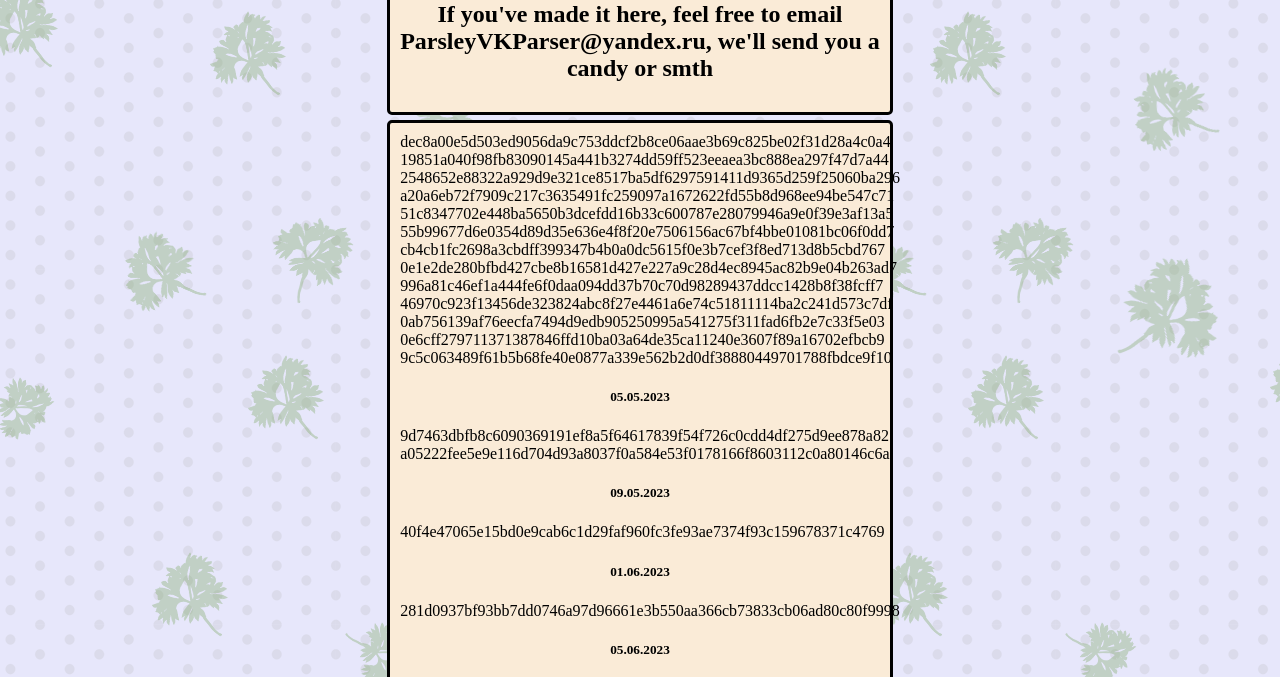
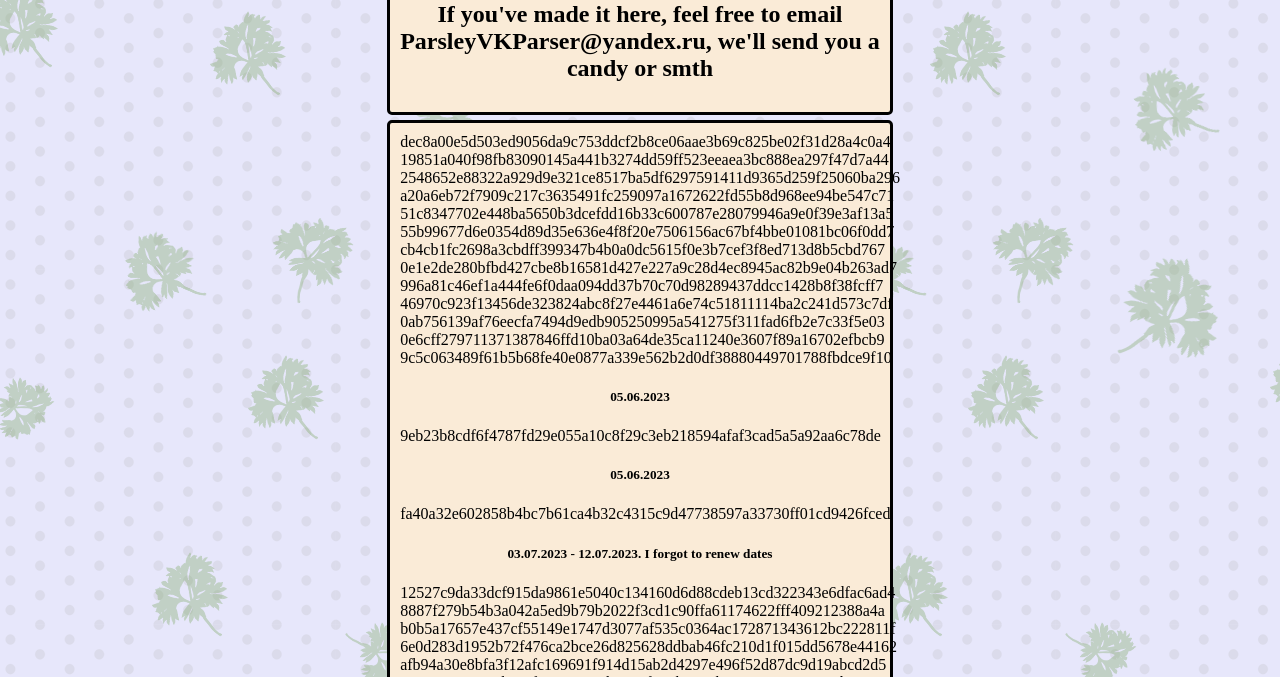
Before and after one commit to Parsley-VKParser/Parsley-VKParser.github.io, a plain HTML site: page index.html in a window 1280 px wide. Shown: the part 100-777 px from the top of the page. Drawn offline with Linux system fonts and the light colour scheme.

Commit message:
Update index.html

```diff
--- a/index.html
+++ b/index.html
@@ -23,13 +23,6 @@
       <div class = "licensed_id">0ab756139af76eecfa7494d9edb905250995a541275f311fad6fb2e7c33f5e03</div>
       <div class = "licensed_id">0e6cff279711371387846ffd10ba03a64de35ca11240e3607f89a16702efbcb9</div>
       <div class = "licensed_id">9c5c063489f61b5b68fe40e0877a339e562b2d0df38880449701788fbdce9f10</div>
-        <h5>05.05.2023</h5>
-      <div class = "licensed_id">9d7463dbfb8c6090369191ef8a5f64617839f54f726c0cdd4df275d9ee878a82</div>
-      <div class = "licensed_id">a05222fee5e9e116d704d93a8037f0a584e53f0178166f8603112c0a80146c6a</div>
-        <h5>09.05.2023</h5>
-      <div class = "licensed_id">40f4e47065e15bd0e9cab6c1d29faf960fc3fe93ae7374f93c159678371c4769</div>
-         <h5>01.06.2023</h5>
-      <div class = "licensed_id">281d0937bf93bb7dd0746a97d96661e3b550aa366cb73833cb06ad80c80f9998</div>
         <h5>05.06.2023</h5>
       <div class = "licensed_id">9eb23b8cdf6f4787fd29e055a10c8f29c3eb218594afaf3cad5a5a92aa6c78de</div>
         <h5>05.06.2023</h5>
```
